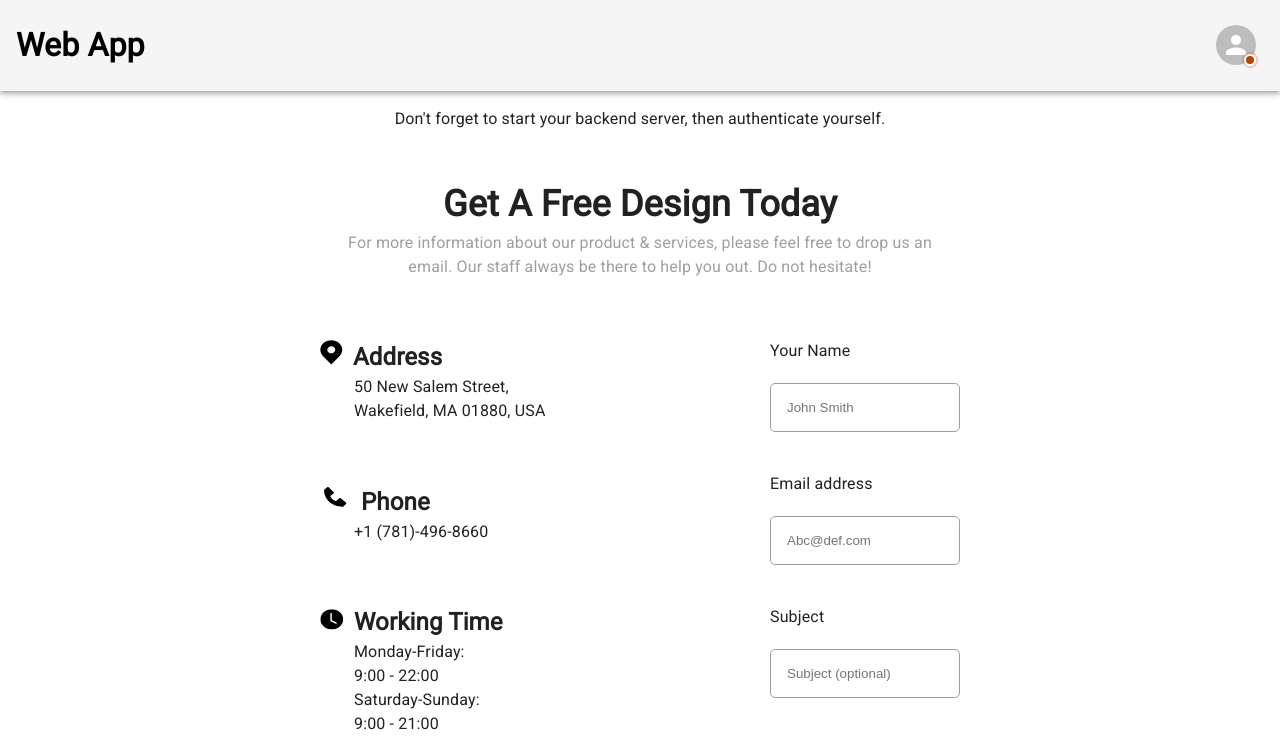
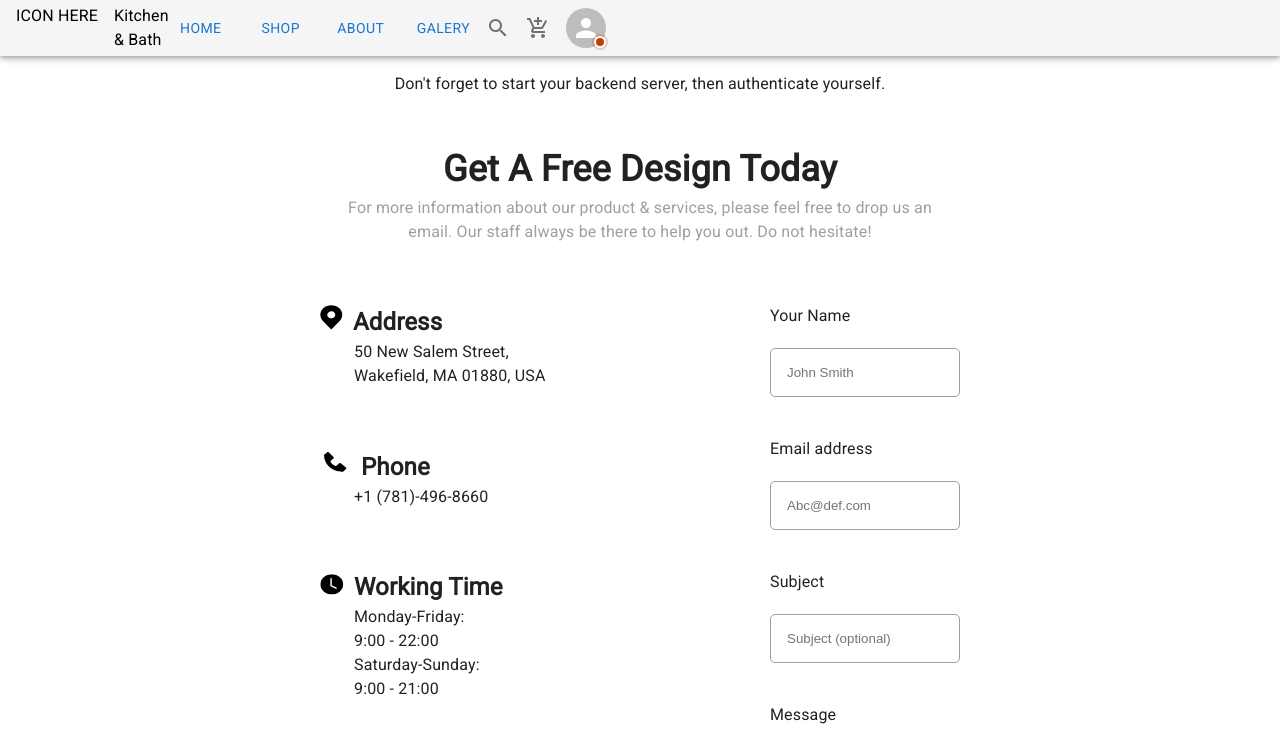
Before and after one commit to Mattynb/Cabinet-Website, a React (Create React App) app in the folder client/: page / in a window 1280 px wide. Shown: the top 741 px of the page. Built offline with nearby package versions, Linux system fonts and the light colour scheme; no server answers.

Commit message:
Fixing my merge mistake

```diff
--- a/client/src/components/Header.js
+++ b/client/src/components/Header.js
@@ -7,10 +7,15 @@ import {
   List,
   ListSubheader,
   ListItemButton,
+  Button,
+  Stack,
 } from '@mui/material'
+
 import OnlineIndicator from './OnlineIndicator'
 import AuthModal from './AuthModal'
 import {useAuth} from '../contexts/AuthContext'
+import AddShoppingCartIcon from '@mui/icons-material/AddShoppingCart';
+import Search from '@mui/icons-material/Search';
 
 export default function Header() {
   const {isLoggedIn, account, logout} = useAuth()
@@ -44,7 +49,29 @@ export default function Header() {
 
   return (
     <AppBar className='header' position='static'>
-      <h1>Web App</h1>
+
+      <Stack direction="row" justifyContent="space-between" alignItems="center">
+        <div>
+        <Stack direction="row" spacing={2}>
+          <p>ICON HERE</p>
+          <p class="icon">Kitchen<br/> & Bath</p>
+          </Stack>
+        </div>
+        <div>
+        <Stack direction="row" spacing={2}>
+          <Button href="#">Home</Button>
+          <Button href="#">Shop</Button>
+          <Button href="#">About</Button>
+          <Button href="#">Galery</Button>
+        </Stack>
+        </div>
+        <div>
+        <IconButton>
+          <Search />
+        </IconButton>
+        <IconButton>
+          <AddShoppingCartIcon />
+        </IconButton>
 
       <IconButton onClick={openPopover}>
         <OnlineIndicator online={isLoggedIn}>
@@ -80,6 +107,8 @@ export default function Header() {
         isRegisterMode={register}
         toggleRegister={() => setRegister((prev) => !prev)}
       />
+      </div>
+      </Stack>
     </AppBar>
   )
 }
```
Also changed, not shown: client/src/components/Footer.js (added, +41 -0 lines).
